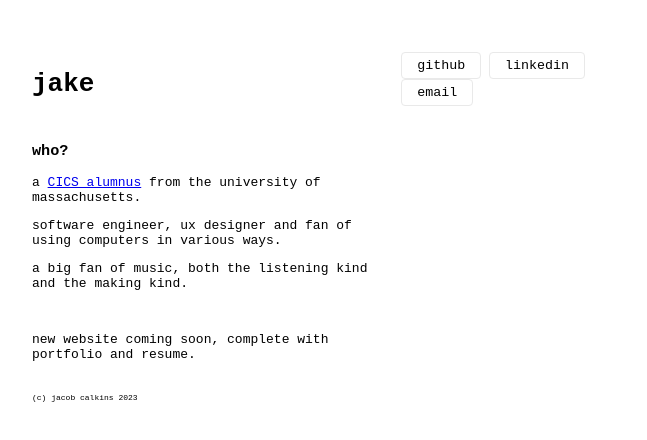
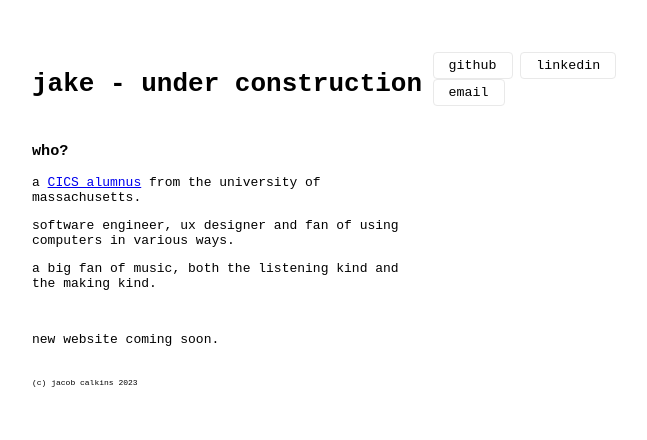
Before and after one commit to JakeCalkins/personal-site, a plain HTML site: page index.html in a window 1280 px wide. Shown: the whole page, without its empty margins (292-939 px from the left). Drawn offline with Linux system fonts and the light colour scheme.

Commit message:
Update index.html

```diff
--- a/index.html
+++ b/index.html
@@ -6,7 +6,7 @@
 <body>
     <div class="grid-container">
         <div class="title">
-            <h1>jake</h1>
+            <h1>jake - under construction</h1>
         </div>
         <div class="quick-links">
             <a href="https://www.github.com/jakecalkins"><button id="github-icon">github</button></a>
@@ -22,7 +22,7 @@
             <p> a big fan of music, both the listening kind and the making kind.
             </p>
             <br/>
-            <p> new website coming soon, complete with portfolio and resume.
+            <p> new website coming soon.
             </p>
         </div>
         <div class="empty"> </div>
```
